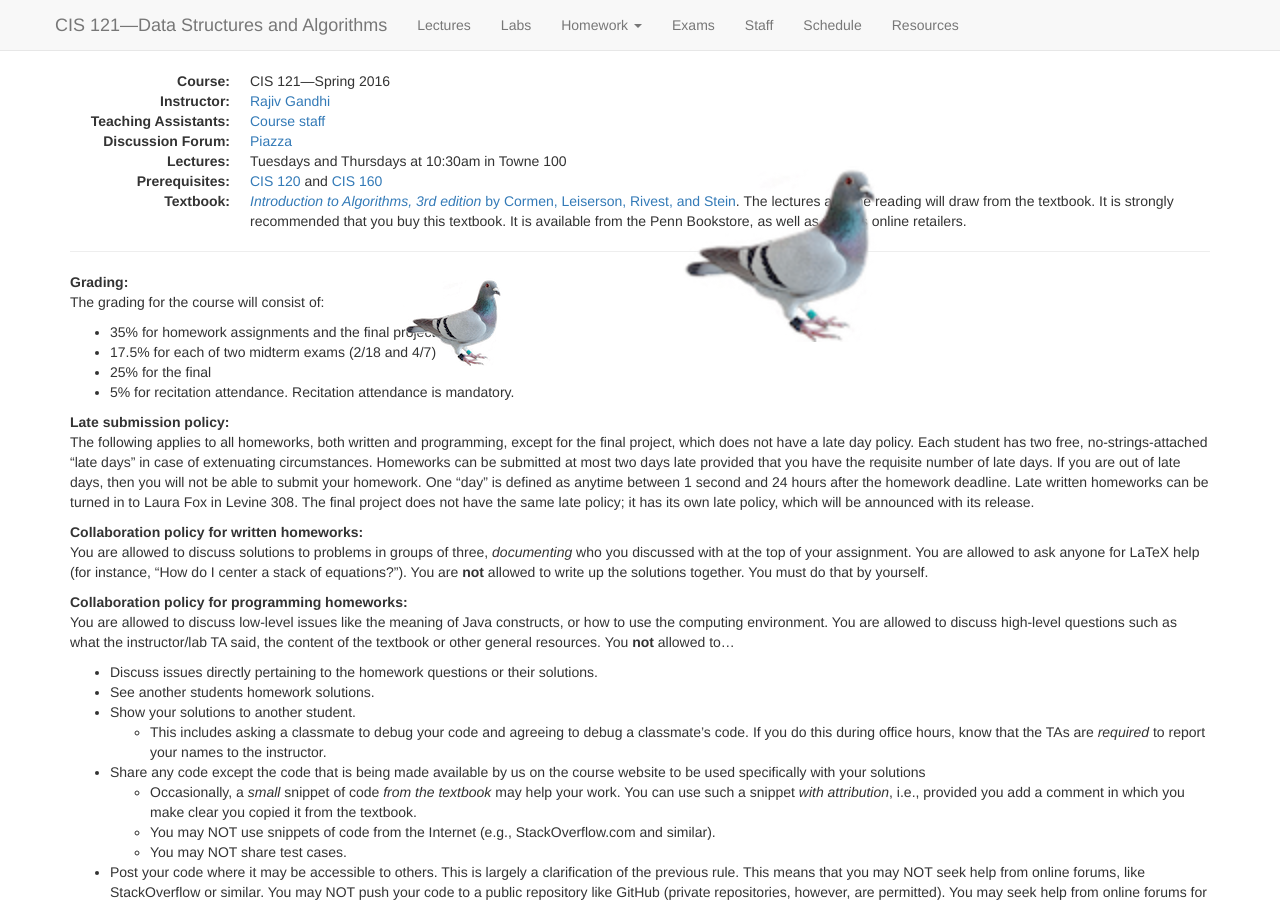
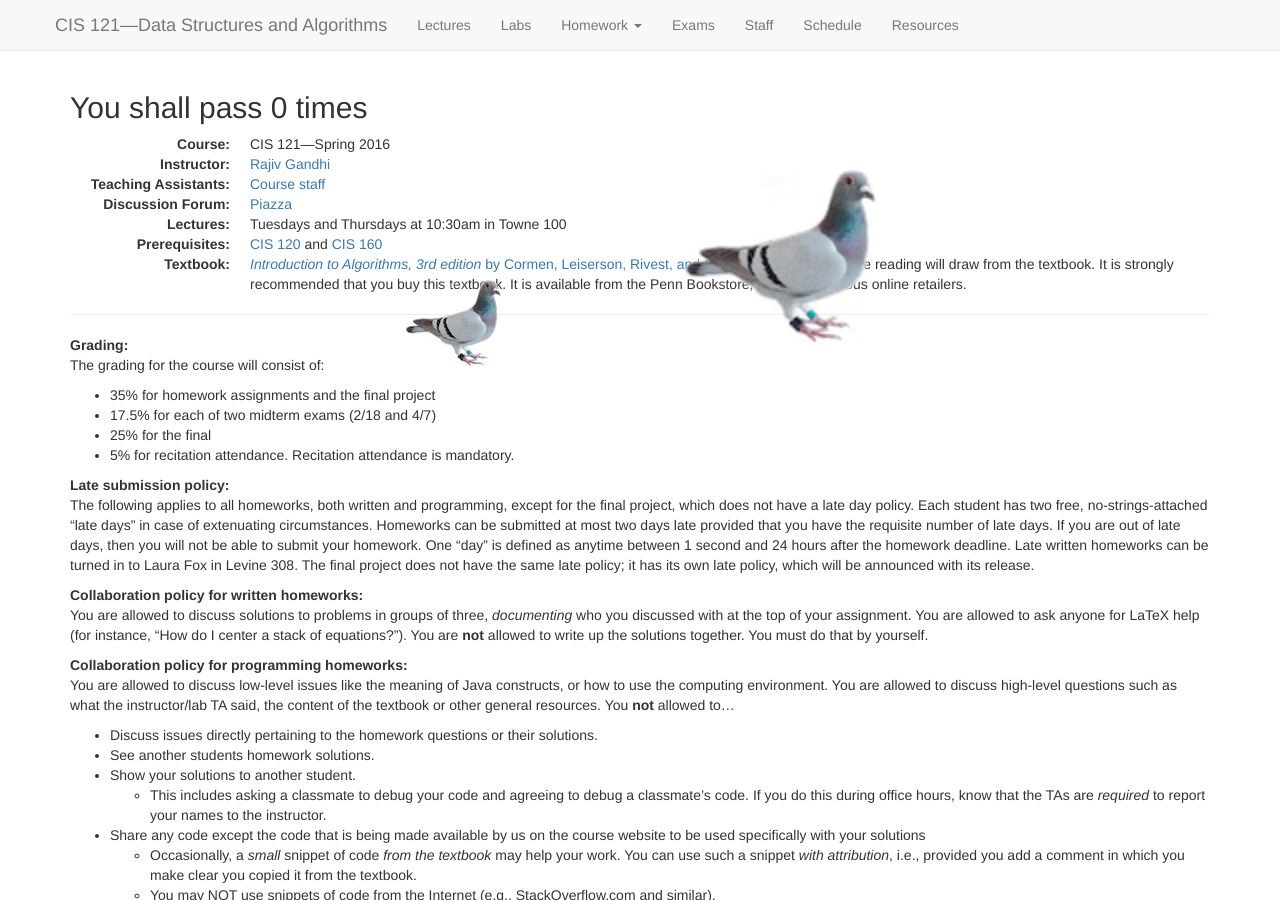
Before and after one commit to vikramkh/course-website-16fa, a Jekyll site: the page built from index.md, in a window 1280 px wide and 900 px high. Built offline with Jekyll 4.4.1, drawn with Linux system fonts in a browser that asks for light colours; nearby versions of some CDN libraries.

Commit message:
this is funnier

```diff
--- a/_layouts/default.html
+++ b/_layouts/default.html
@@ -64,6 +64,7 @@
         </div>
     </header>
     <div class="container">
+    <h2 id="score">You shall pass <span> 0 </span> times</h2>
         <div id="pigeon" class = 'pigeon' style="position:absolute;"><img src="assets/img/pigeon.png" /></div>
         <div id="biggerpigeonbecausewhynot" class = 'pigeon' style="position:absolute;"><img src="assets/img/pigeon.png" style='width:200px'></div>
 
@@ -100,10 +101,11 @@
         animateDiv('#biggerpigeonbecausewhynot');
 
         $('.pigeon').click(function() {
-          var newdiv = "<div id=rajiv" + counter + " style='position:absolute;''><img src='assets/img/youshallnotpass.jpg'/></div>";
+          var newdiv = "<div id=rajiv" + counter + " style='position:absolute;''><img src='assets/img/rajiv.jpg'/></div>";
           $('#pigeon').after(newdiv);
           animateDiv('#rajiv' + counter);
           counter = counter + 1;
+          $('#score span').text(counter);
         })
 
 
```
Also changed, not shown: assets/img/rajiv.jpg (added).
